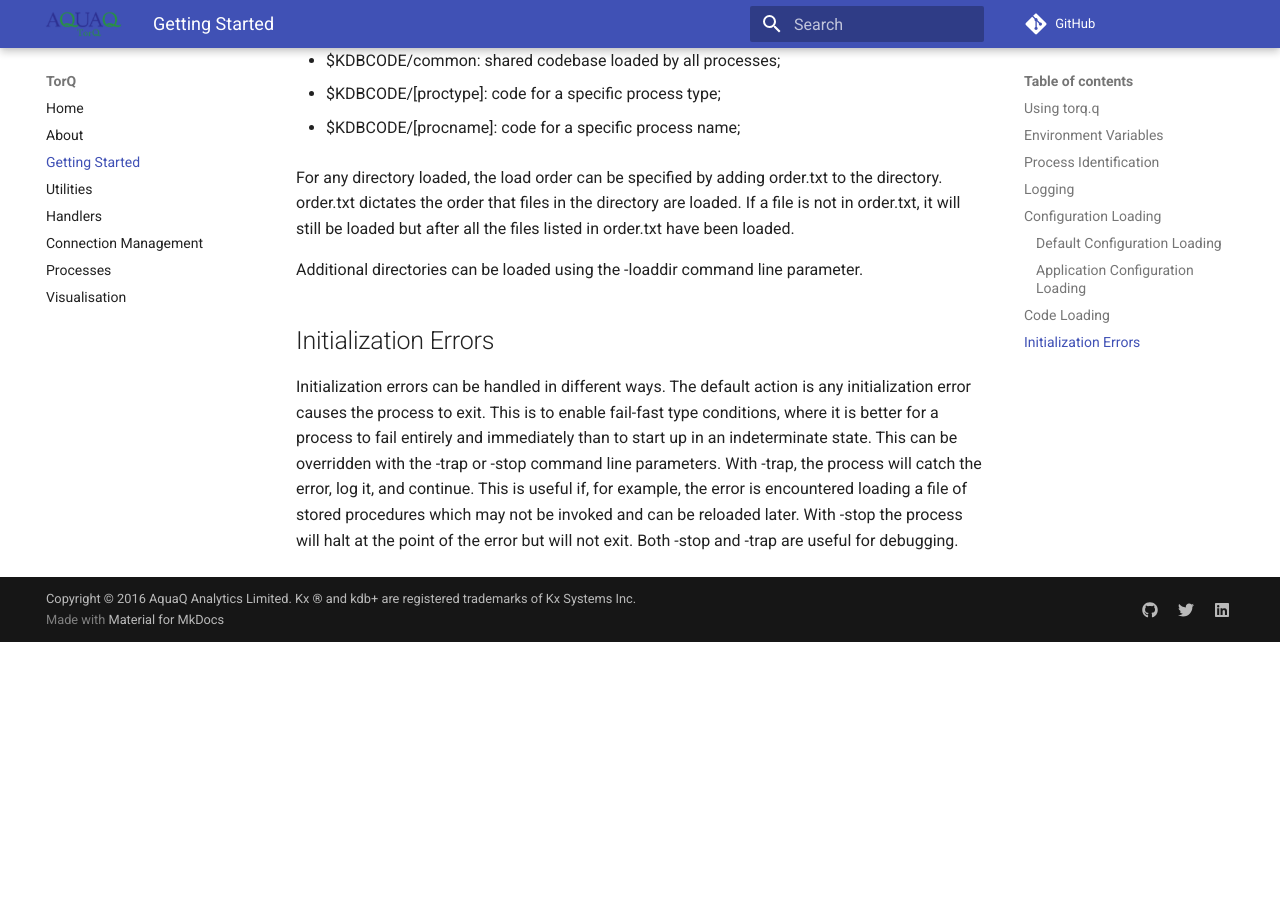
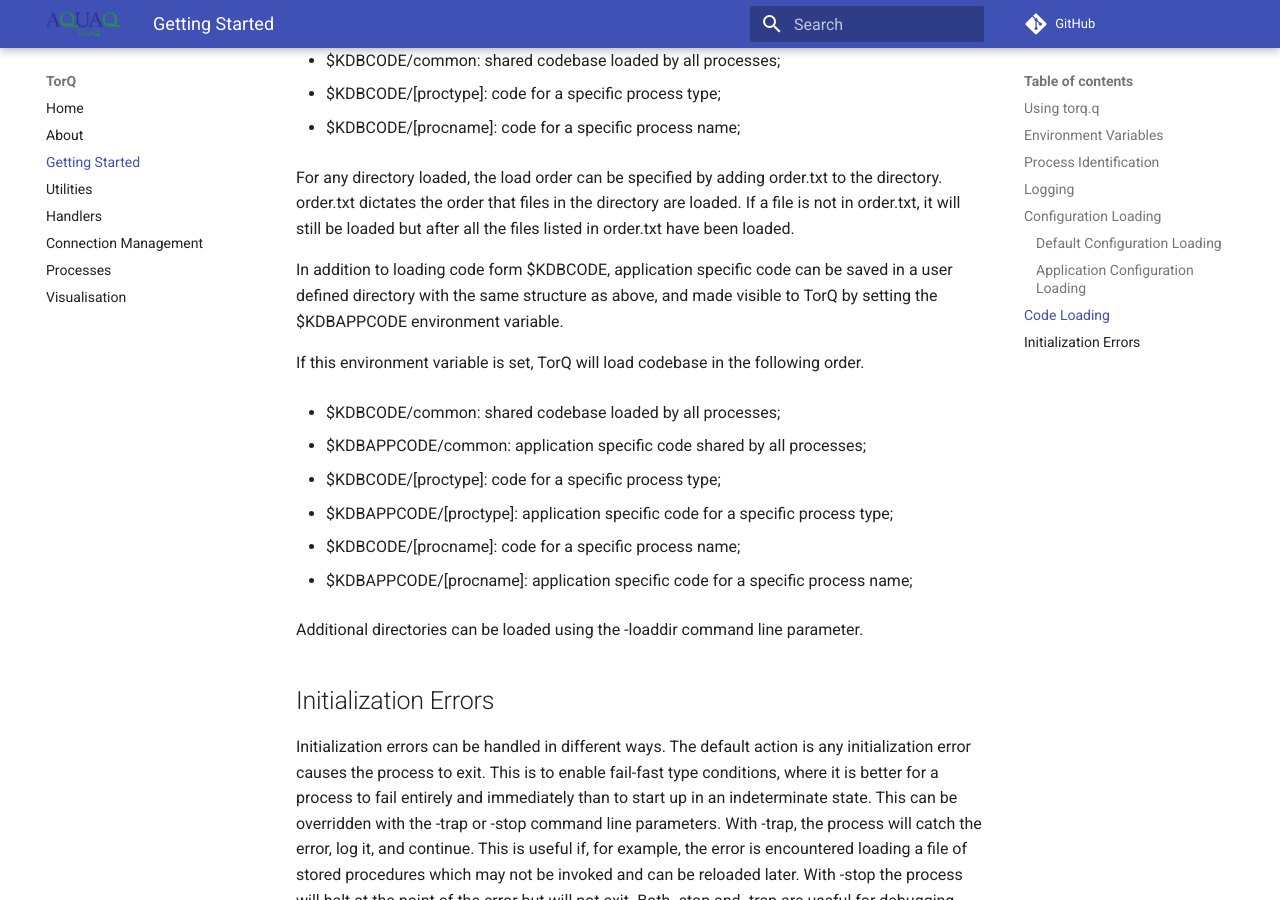
Before and after one commit to DataIntellectTech/TorQ, an MkDocs documentation site: the page built from docs/gettingstarted.md, in a window 1280 px wide and 900 px high, scrolled down 5440 px. Built offline with MkDocs 1.6.1 and Material for MkDocs 9.7.7, drawn with Linux system fonts in a browser that asks for light colours; comment, search, counter and statistics services are not loaded; old or Windows-style settings are respelled for this version of MkDocs; before the commit the page ends 6082 px from its top, so only the background shows below that.

Commit message:
Documentation kdbappcode (#34)
* Update gettingstarted.md

* Corrected some typos

```diff
--- a/docs/gettingstarted.md
+++ b/docs/gettingstarted.md
@@ -265,6 +265,26 @@
 the directory are loaded. If a file is not in order.txt, it will still
 be loaded but after all the files listed in order.txt have been loaded.
 
+In addition to loading code form $KDBCODE, application specific code can be
+saved in a user defined directory with the same structure as above, and made
+visible to TorQ by setting the $KDBAPPCODE environment variable.
+
+If this environment variable is set, TorQ will load codebase in the following order.
+
+-   $KDBCODE/common: shared codebase loaded by all processes;
+
+-   $KDBAPPCODE/common: application specific code shared by all processes;
+
+-   $KDBCODE/\[proctype\]: code for a specific process type;
+
+-   $KDBAPPCODE/\[proctype\]: application specific code for a specific process type;
+
+-   $KDBCODE/\[procname\]: code for a specific process name;
+
+-   $KDBAPPCODE/\[procname\]: application specific code for a specific process name;
+
+
+
 Additional directories can be loaded using the -loaddir command line
 parameter.
 
```
